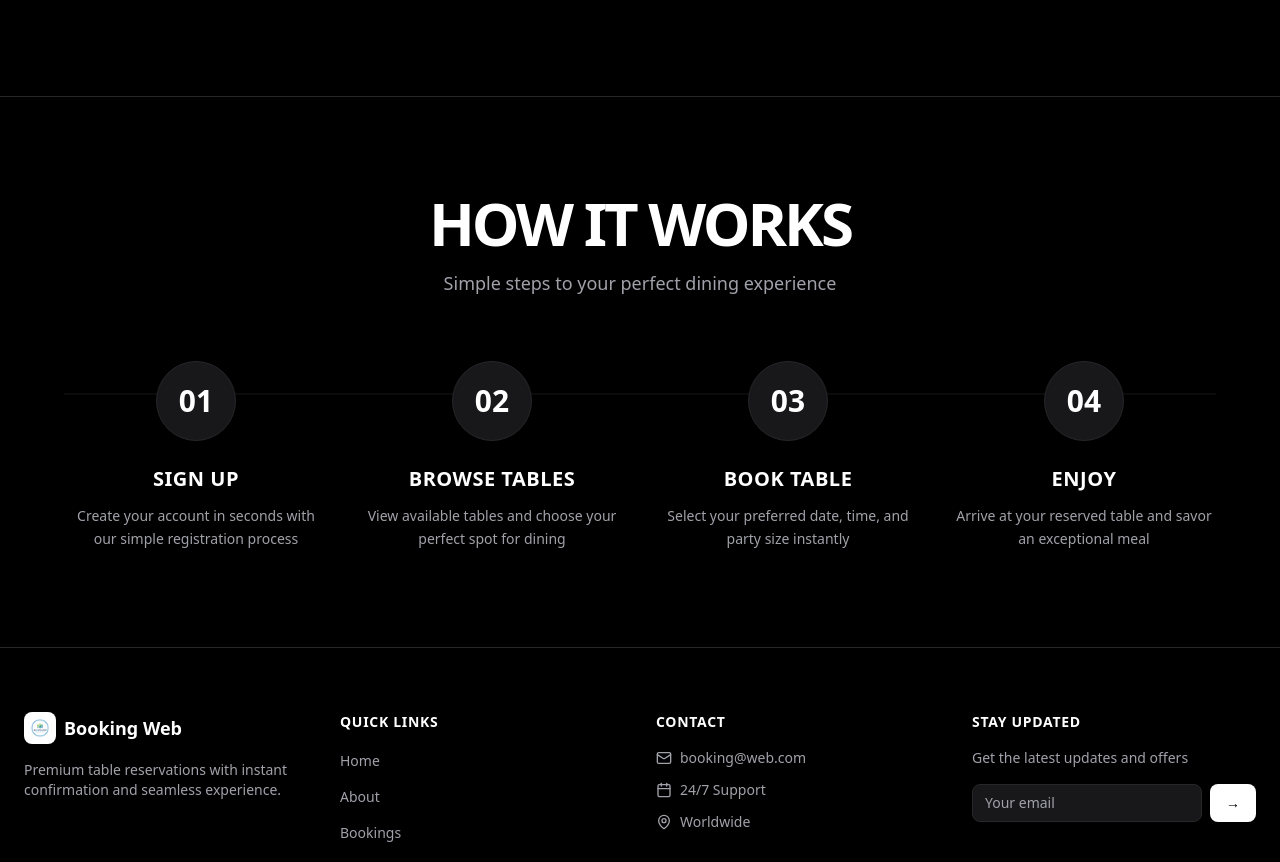
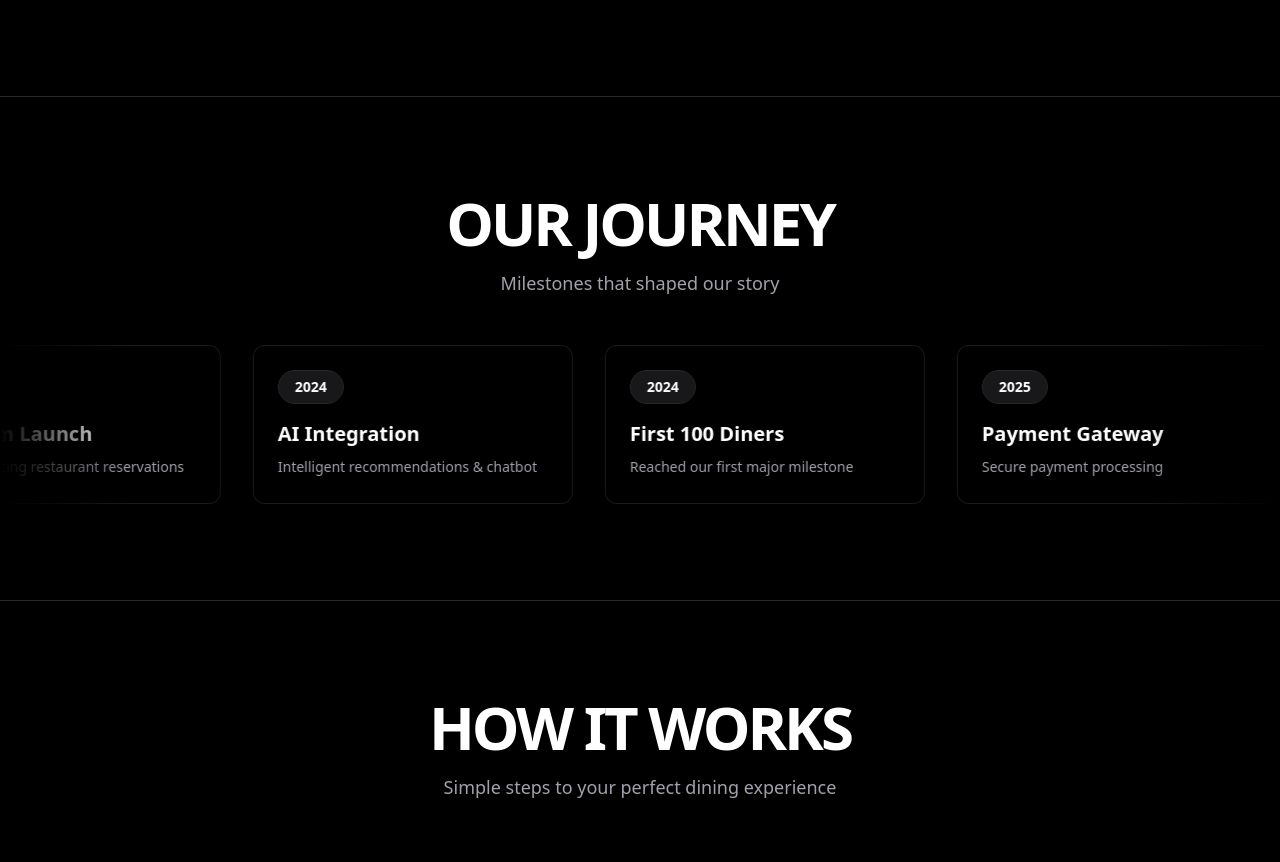
Before and after one commit to KrishSharma4406/Booking-Web, a Next.js app: page / in a window 1280 px wide. Shown: the part 1885-2747 px from the top of the page. Built offline with nearby package versions, Linux system fonts and the light colour scheme; no server answers.

Commit message:
Added timeline to landing page

```diff
--- a/app/globals.css
+++ b/app/globals.css
@@ -75,6 +75,15 @@ section {
   }
   50% {
     transform: translate(-50%, -50%) scale(1.1);
+  }
+}
+
+@keyframes scrollLeft {
+  from {
+    transform: translateX(0);
+  }
+  to {
+    transform: translateX(-50%);
   }
 }
 
--- a/app/page.tsx
+++ b/app/page.tsx
@@ -333,6 +333,85 @@ export default function Home() {
       {/* Separator */}
       <div className="relative h-px bg-border"></div>
 
+      {/* Infinite Scrolling Timeline Section */}
+      <section className="bg-background text-foreground py-16 sm:py-20 md:py-24 overflow-hidden">
+        <div className="container mx-auto max-w-6xl px-4 sm:px-6 mb-12">
+          <motion.div
+            className="text-center"
+            initial={{ opacity: 0, y: 30 }}
+            whileInView={{ opacity: 1, y: 0 }}
+            viewport={{ once: true }}
+            transition={{ duration: 0.6 }}
+          >
+            <h2 className="text-3xl sm:text-4xl md:text-5xl lg:text-6xl font-bold mb-3 sm:mb-4 uppercase tracking-tighter text-foreground">
+              Our Journey
+            </h2>
+            <p className="text-muted text-base sm:text-lg font-light">Milestones that shaped our story</p>
+          </motion.div>
+        </div>
+
+        <div className="relative">
+          {/* Gradient Overlays */}
+          <div className="absolute left-0 top-0 bottom-0 w-32 bg-gradient-to-r from-background to-transparent z-10"></div>
+          <div className="absolute right-0 top-0 bottom-0 w-32 bg-gradient-to-l from-background to-transparent z-10"></div>
+
+          {/* Scrolling Timeline Container */}
+          <div className="flex gap-8" style={{ animation: 'scrollLeft 40s linear infinite' }}>
+            {/* First Set of Timeline Items */}
+            {[
+              { year: "2024", title: "Platform Launch", description: "Revolutionizing restaurant reservations" },
+              { year: "2024", title: "AI Integration", description: "Intelligent recommendations & chatbot" },
+              { year: "2024", title: "First 100 Diners", description: "Reached our first major milestone" },
+              { year: "2025", title: "Payment Gateway", description: "Secure payment processing" },
+              { year: "2025", title: "500+ Happy Diners", description: "Community growing strong" },
+              { year: "2025", title: "Mobile App Beta", description: "Enhanced mobile experience" },
+              { year: "2026", title: "Going Global", description: "Expanding worldwide" },
+              { year: "2026", title: "Advanced Analytics", description: "Data-driven insights" }
+            ].map((item, index) => (
+              <div
+                key={`timeline-1-${index}`}
+                className="flex-shrink-0 w-80 glass-card rounded-xl p-6 border border-border"
+              >
+                <div className="flex items-center gap-4 mb-4">
+                  <div className="bg-card px-4 py-1.5 rounded-full text-sm font-bold border border-border">
+                    {item.year}
+                  </div>
+                </div>
+                <h3 className="font-bold text-xl mb-2 text-foreground">{item.title}</h3>
+                <p className="text-muted text-sm leading-relaxed">{item.description}</p>
+              </div>
+            ))}
+            {/* Duplicate Set for Seamless Loop */}
+            {[
+              { year: "2024", title: "Platform Launch", description: "Revolutionizing restaurant reservations" },
+              { year: "2024", title: "AI Integration", description: "Intelligent recommendations & chatbot" },
+              { year: "2024", title: "First 100 Diners", description: "Reached our first major milestone" },
+              { year: "2025", title: "Payment Gateway", description: "Secure payment processing" },
+              { year: "2025", title: "500+ Happy Diners", description: "Community growing strong" },
+              { year: "2025", title: "Mobile App Beta", description: "Enhanced mobile experience" },
+              { year: "2026", title: "Going Global", description: "Expanding worldwide" },
+              { year: "2026", title: "Advanced Analytics", description: "Data-driven insights" }
+            ].map((item, index) => (
+              <div
+                key={`timeline-2-${index}`}
+                className="flex-shrink-0 w-80 glass-card rounded-xl p-6 border border-border"
+              >
+                <div className="flex items-center gap-4 mb-4">
+                  <div className="bg-card px-4 py-1.5 rounded-full text-sm font-bold border border-border">
+                    {item.year}
+                  </div>
+                </div>
+                <h3 className="font-bold text-xl mb-2 text-foreground">{item.title}</h3>
+                <p className="text-muted text-sm leading-relaxed">{item.description}</p>
+              </div>
+            ))}
+          </div>
+        </div>
+      </section>
+
+      {/* Separator */}
+      <div className="relative h-px bg-border"></div>
+
       {/* Process Section */}
       <section className="bg-background text-foreground py-24 px-4">
         <div className="container mx-auto max-w-6xl">
```
